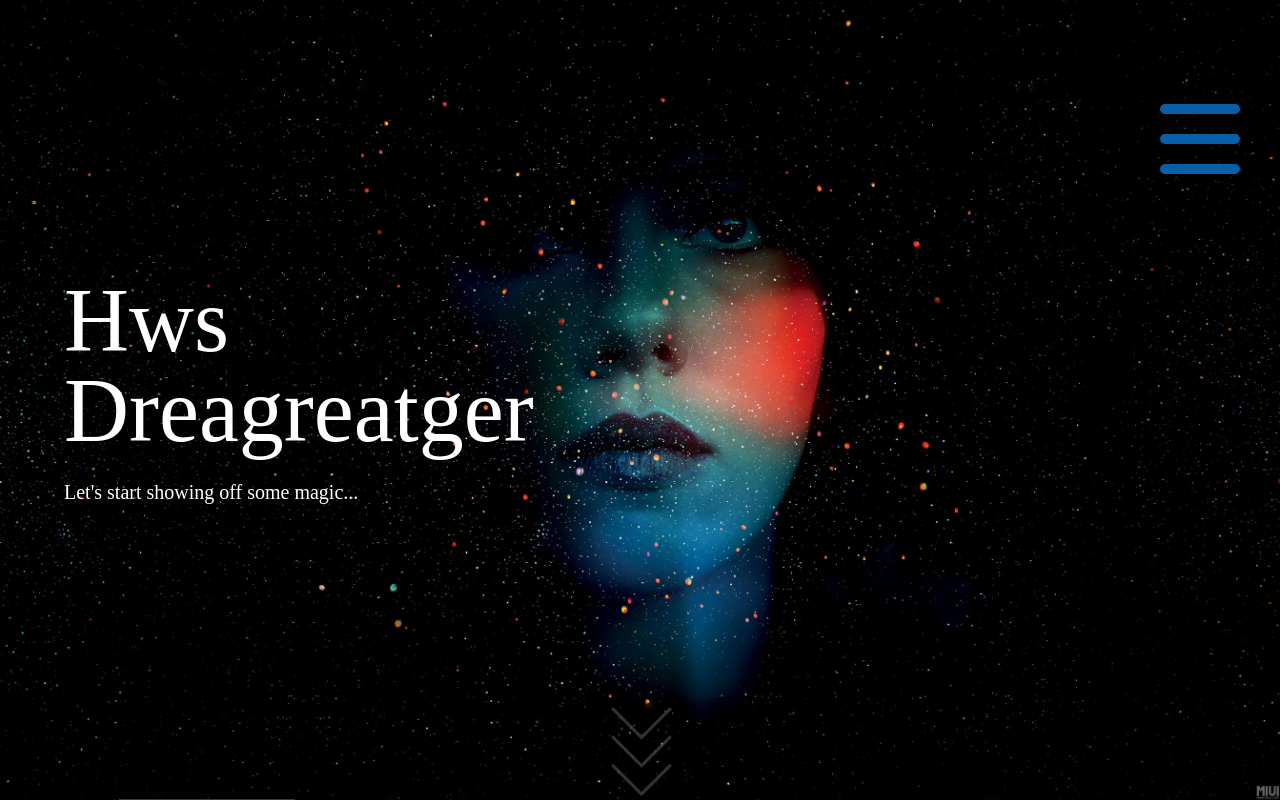
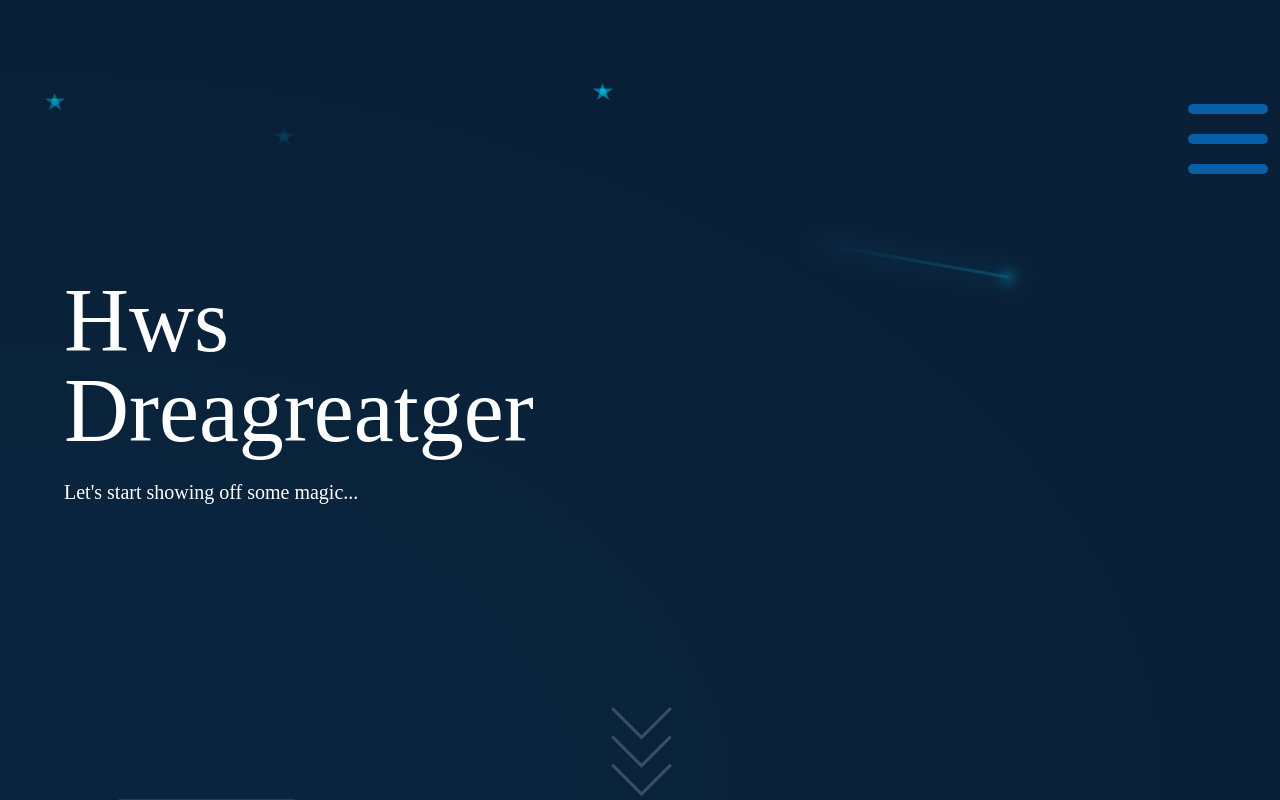
Before and after one commit to myGre/ts-vue3-vite, a Vue app: page / in a window 1280 px wide. Built offline with nearby package versions, Linux system fonts and the light colour scheme.

Commit message:
修改背景图

```diff
--- a/components.d.ts
+++ b/components.d.ts
@@ -7,6 +7,11 @@ export {}
 
 declare module '@vue/runtime-core' {
   export interface GlobalComponents {
+    ElButton: typeof import('element-plus/es')['ElButton']
+    ElForm: typeof import('element-plus/es')['ElForm']
+    ElFormItem: typeof import('element-plus/es')['ElFormItem']
+    ElIcon: typeof import('element-plus/es')['ElIcon']
+    ElInput: typeof import('element-plus/es')['ElInput']
     ElScrollbar: typeof import('element-plus/es')['ElScrollbar']
     MyAlbum: typeof import('./src/components/MyMian/component/MyAlbum/index.vue')['default']
     MyBorderBox: typeof import('./src/components/component/MyBorderBox/index.vue')['default']
--- a/src/components/MyMian/component/MyAlbum/index.scss
+++ b/src/components/MyMian/component/MyAlbum/index.scss
@@ -1,7 +1,7 @@
 .setction {
 
   &:nth-child(4) {
-    background: url("@/assets/images/3.jpg") no-repeat;
+    // background: url("@/assets/images/3.jpg") no-repeat;
     background-size: 100%;
 
     &:before {
--- a/src/components/MyMian/component/MyHome/index.scss
+++ b/src/components/MyMian/component/MyHome/index.scss
@@ -1,7 +1,8 @@
 .setction {
   justify-content: space-between;
+
   &:nth-child(1) {
-    background: url("@/assets/images/bg.jpg") no-repeat;
+    // background: url("@/assets/images/bg.jpg") no-repeat;
     background-size: 100%;
     color: white;
 
@@ -31,6 +32,7 @@
   &__left {
     position: absolute;
     // height: 100vh;
+    left: 5%;
     width: 50%;
   }
 }
--- a/src/components/MyMian/component/MyHome/index.vue
+++ b/src/components/MyMian/component/MyHome/index.vue
@@ -1,9 +1,9 @@
 <template>
   <section class="setction flex">
     <!-- <MyRain :rainNumber="50" :rotateDeg="-45" :w="2" :h="20"></MyRain> -->
-    <!-- <MyStar :starNumber="20" :w="4" :h="4"></MyStar> -->
-    <!-- <MyMeteor :delay="0" :w="3" :h="200" :rotateDeg="-70"></MyMeteor>
-    <MyMeteor :delay="2" :w="3" :h="200" :rotateDeg="-65"></MyMeteor>
+    <MyStar :starNumber="10" :w="4" :h="4"></MyStar>
+    <MyMeteor :delay="0" :w="3" :h="200" :rotateDeg="-80"></MyMeteor>
+    <!-- <MyMeteor :delay="2" :w="3" :h="200" :rotateDeg="-65"></MyMeteor>
     <MyMeteor :delay="4" :w="3" :h="200" :rotateDeg="-75"></MyMeteor> -->
     <div class="setction__left" :style="isActive ? `transform: translateY(0vh);` : ''">
       <article>
--- a/src/components/MyMian/component/MyInforCard/index.scss
+++ b/src/components/MyMian/component/MyInforCard/index.scss
@@ -1,7 +1,7 @@
 .setction {
 
   &:nth-child(2) {
-    background: url("@/assets/images/1.jpg") no-repeat;
+    // background: url("@/assets/images/1.jpg") no-repeat;
     background-size: 100%;
 
     &:before {
--- a/src/components/MyMian/component/MyLnformation/index.scss
+++ b/src/components/MyMian/component/MyLnformation/index.scss
@@ -1,7 +1,7 @@
 .setction {
 
   &:nth-child(3) {
-    background: url("@/assets/images/2.jpg") no-repeat;
+    // background: url("@/assets/images/2.jpg") no-repeat;
     background-size: 100%;
 
     &:before {
--- a/src/components/MyMian/component/MyStudent/index.scss
+++ b/src/components/MyMian/component/MyStudent/index.scss
@@ -1,7 +1,7 @@
 .setction {
 
   &:nth-child(5) {
-    background: url("@/assets/images/4.jpg") no-repeat;
+    // background: url("@/assets/images/4.jpg") no-repeat;
     background-size: 100%;
 
     &:before {
--- a/src/components/MyMian/index.scss
+++ b/src/components/MyMian/index.scss
@@ -12,6 +12,10 @@
   padding-right: 5%;
   box-sizing: border-box;
   position: relative;
+
+  &:nth-child(1) {
+    padding: 0;
+  }
 
   &:before {
     position: absolute;
--- a/src/components/component/MyCart/index.scss
+++ b/src/components/component/MyCart/index.scss
@@ -13,10 +13,15 @@
   left: 10%;
   transform: translate(-50%, -50%) rotate(0deg);
   transform-origin: 50px 0;
-  transition: all 2s ease 2s;
+  transition: all 4s ease-in-out 2s;
 
   &.on {
-    transform: translate(1000%, -50%) rotate(0deg);
+    transform: translate(70vw, -50%) rotateY(0deg);
+  }
+
+  &.activeCar {
+    transition: none;
+    animation: activeCar 8s ease-in-out;
   }
 }
 
@@ -60,3 +65,22 @@
     transform: matrix(4.0764314, 0, 0, 4.0764314, -278.31911, -308.68738);
   }
 }
+
+@keyframes activeCar {
+  0% {
+    transform: translate(70vw, -50%) rotateY(180deg);
+  }
+
+  40% {
+    transform: translate(-50%, -50%) rotateY(180deg);
+  }
+
+  60% {
+    transform: translate(-50%, -50%) rotateY(0deg);
+  }
+
+  100% {
+    transform: translate(70vw, -50%) rotateY(0deg);
+
+  }
+}
--- a/src/components/component/MyCart/index.vue
+++ b/src/components/component/MyCart/index.vue
@@ -2,7 +2,7 @@
 import { ref } from 'vue';
 import HelloWorld from './components/HelloWorld.vue';
 
-// const isActive = ref(false)
+const isActiveCar = ref(false)
 // function onMove() {
 //   isActive.value = true;
 // }
@@ -19,13 +19,17 @@ const props = defineProps({
     default: 0
   }
 })
+
+function onClick() {
+  isActiveCar.value = true;
+}
 </script>
 
   <template>
   <div class="canvas_box" :style="`opacity: ${opacity}`">
     <!-- Added SVG for base images  -->
     <div class="canvas">
-      <div class="car-obj" :class="{ 'on': isActive }" id="car-object">
+      <div class="car-obj" @click="onClick" :class="{ 'on': isActive, 'activeCar': isActiveCar }" id="car-object">
 
         <svg width="87.5" height="50" viewBox="0 0 46.302083 26.458337" version="1.1" id="svg5">
 
--- a/src/components/component/MyStar/index.vue
+++ b/src/components/component/MyStar/index.vue
@@ -1,14 +1,15 @@
 <template>
-  <div class="star">
+  <div class="star" ref="starRef">
     <div v-for="(item, index) in starNumber" :key="index" class="star-item" ref="star_itemRef"
-      :style="`animationDelay:${index * 100}ms;width:${w}px;height:${h}px;`"></div>
+      :style="`animation-delay:${index * 2000}ms;`"></div>
   </div>
 </template>
 
 <script setup lang="ts">
 import { onMounted, ref } from "vue"
 
-const star_itemRef = ref()
+const starRef = ref();
+const star_itemRef = ref();
 
 const props = defineProps({
   starNumber: {
@@ -26,36 +27,83 @@ const props = defineProps({
 })
 
 function randomStar() {
-  console.log();
-  star_itemRef.value.forEach((item: { style: { top: string; left: string; }; }) => {
+  const left = starRef.value.clientWidth;
+  star_itemRef.value.forEach((item: { style: { top: string; left: string; background: string; }; }) => {
     item.style.top = Math.floor(Math.random() * 250 + 1) + "px";
-    item.style.left = Math.floor(Math.random() * 700 + 1) + "px";
+    item.style.left = Math.floor(Math.random() * left + 1) + "px";
+    // item.style.background = `rgba(2, 213, 255, ${Math.random()})`;
   });
 }
 
 onMounted(() => {
-  randomStar()
+  randomStar();
+  console.log(starRef.value.clientWidth);
+
 })
 
 </script>
 
 <style lang='scss' scoped>
 .star {
-  width: 700px;
-  height: 250px;
+  width: 100vw;
+  height: 100vh;
   position: relative;
-  // background: radial-gradient(at 0% 100%,
-  //     rgba(9, 37, 61, 1) 20%,
-  //     rgba(9, 31, 55, 1) 70%);
+  background: radial-gradient(at 0% 100%,
+      rgba(9, 37, 61, 1) 20%,
+      rgba(9, 31, 55, 1) 70%);
 
   .star-item {
+    // margin: 50px 0;
     position: absolute;
-    width: 4px;
-    height: 4px;
-    display: inline-block;
-    animation: staring 2s infinite linear;
-    background: rgba(2, 213, 255, 1);
-    border-radius: 50%;
+    display: block;
+    color: rgba(2, 213, 255, .5);
+    width: 0px;
+    height: 0px;
+    border-right: 10px solid transparent;
+    border-bottom: 7px solid rgba(2, 213, 255, .5);
+    border-left: 10px solid transparent;
+    -moz-transform: rotate(35deg);
+    -webkit-transform: rotate(35deg);
+    -ms-transform: rotate(35deg);
+    -o-transform: rotate(35deg);
+    opacity: 0;
+    animation: staring 10s infinite ease-in-out;
+
+    &:before {
+      border-bottom: 8px solid rgba(2, 213, 255, .5);
+      border-left: 3px solid transparent;
+      border-right: 3px solid transparent;
+      position: absolute;
+      height: 0;
+      width: 0;
+      top: -4.5px;
+      left: -6.5px;
+      display: block;
+      content: '';
+      -webkit-transform: rotate(-35deg);
+      -moz-transform: rotate(-35deg);
+      -ms-transform: rotate(-35deg);
+      -o-transform: rotate(-35deg);
+
+    }
+
+    &:after {
+      position: absolute;
+      display: block;
+      color: rgba(2, 213, 255, .5);
+      top: 0.3px;
+      left: -10.5px;
+      width: 0px;
+      height: 0px;
+      border-right: 10px solid transparent;
+      border-bottom: 7px solid rgba(2, 213, 255, .5);
+      border-left: 10px solid transparent;
+      -webkit-transform: rotate(-70deg);
+      -moz-transform: rotate(-70deg);
+      -ms-transform: rotate(-70deg);
+      -o-transform: rotate(-70deg);
+      content: '';
+    }
   }
 }
 
--- a/src/view/home/index.scss
+++ b/src/view/home/index.scss
@@ -10,7 +10,7 @@ $blue: rgb(7, 95, 167);
     position: absolute;
     z-index: 10;
     top: 100px;
-    right: 20px;
+    right: -8px;
     display: flex;
     flex-direction: column-reverse;
     padding: 10px;
```
